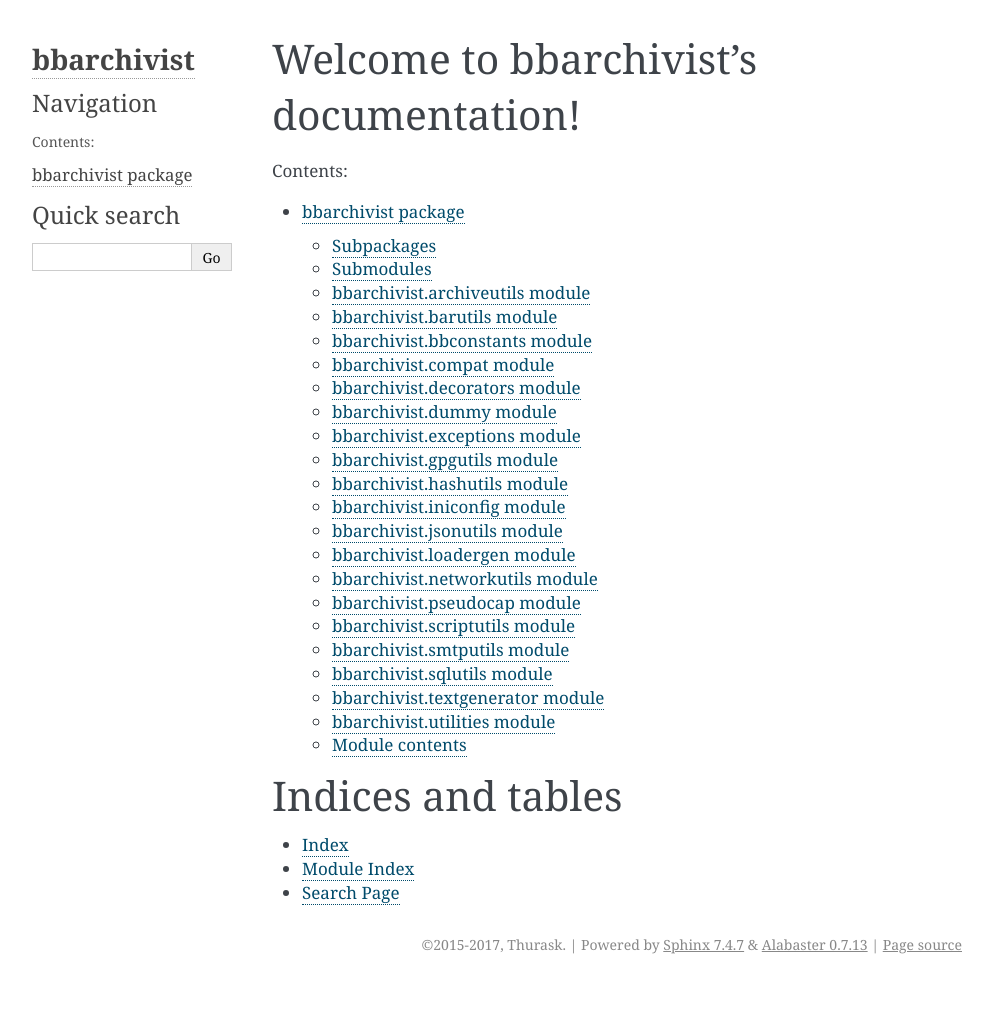
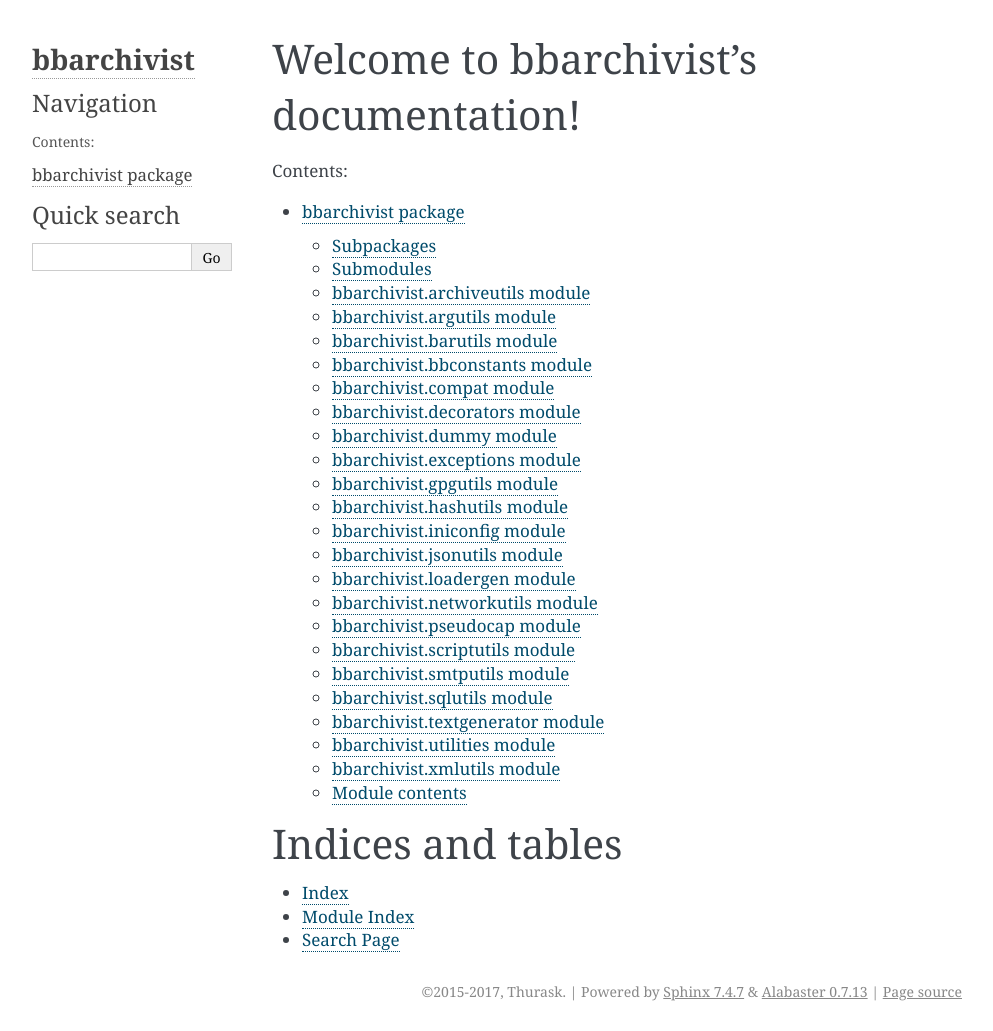
Before and after one commit to thurask/bbarchivist, a Sphinx documentation site: the page built from docs/index.rst, in a window 1280 px wide. Shown: the whole page, without its empty margins (148-1141 px from the left). Built offline with Sphinx 7.4.7, drawn with Linux system fonts in a browser that asks for light colours; the version number could not be read and is left out; before the commit the page ends 984 px from its top, so only the background shows below that.

Commit message:
update docs

```diff
--- a/docs/bbarchivist.rst
+++ b/docs/bbarchivist.rst
@@ -15,6 +15,14 @@ bbarchivist.archiveutils module
 -------------------------------
 
 .. automodule:: bbarchivist.archiveutils
+    :members:
+    :undoc-members:
+    :show-inheritance:
+
+bbarchivist.argutils module
+---------------------------
+
+.. automodule:: bbarchivist.argutils
     :members:
     :undoc-members:
     :show-inheritance:
@@ -163,6 +171,14 @@ bbarchivist.utilities module
     :undoc-members:
     :show-inheritance:
 
+bbarchivist.xmlutils module
+---------------------------
+
+.. automodule:: bbarchivist.xmlutils
+    :members:
+    :undoc-members:
+    :show-inheritance:
+
 
 Module contents
 ---------------
```
Also changed, not shown: docs/bbarchivist.scripts.rst (+8 -0 lines).
